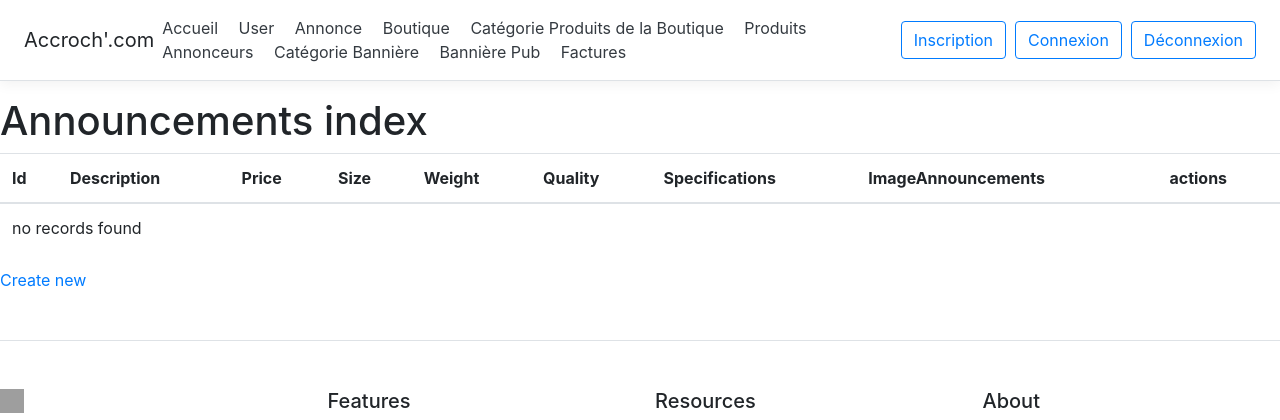
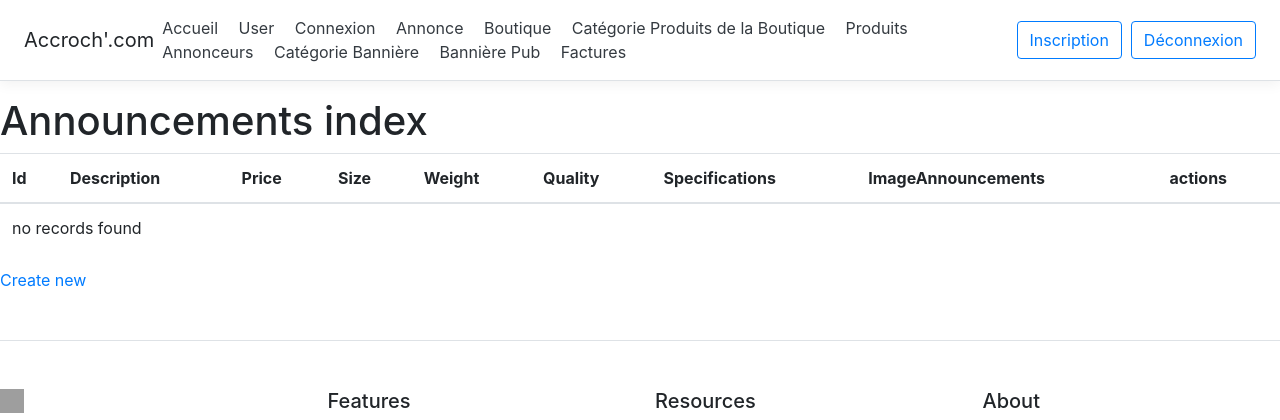
Before and after one commit to Skulkrone/accroch, a Symfony app: template templates/announcements/index.html.twig in a window 1280 px wide. Shown: the top 420 px of the page. Run offline with Twig, Linux system fonts and the light colour scheme; the template is opened without the code that fills it, so the values that code supplies are empty; some libraries are stand-ins or nearby versions; grey boxes are pictures that could not be loaded.

Commit message:
Revert "Changes 4"
This reverts commit cfd9732a186e31668728ef648916e4f22f0da35b.

```diff
--- a/templates/base.html.twig
+++ b/templates/base.html.twig
@@ -15,6 +15,7 @@
                 <nav class="my-2 my-md-0 mr-md-3">
                     <a class="p-2 text-dark" href="/">Accueil</a>
                     <a class="p-2 text-dark" href="/user">User</a>
+                    <a class="p-2 text-dark" href="/login">Connexion</a>
                     <a class="p-2 text-dark" href="/announcements">Annonce</a>
                     <a class="p-2 text-dark" href="/shop">Boutique</a>
                     <a class="p-2 text-dark" href="/cat/shop">Catégorie Produits de la Boutique</a>
@@ -24,14 +25,8 @@
                     <a class="p-2 text-dark" href="/banner">Bannière Pub</a>
                     <a class="p-2 text-dark" href="/invoices">Factures</a>
                 </nav>
-                {% if app.user %}
-                    <a class="btn btn-outline-primary" href="/logout">Déconnexion</a>
-                {% else %}
-                    <a class="btn btn-outline-primary" href="/register">Inscription</a>&nbsp&nbsp
-                    <a class="btn btn-outline-primary" href="/login">Connexion</a>&nbsp&nbsp
-                    <a class="btn btn-outline-primary" href="/logout">Déconnexion</a>
-                {% endif %}
-
+                <a class="btn btn-outline-primary" href="/register">Inscription</a>&nbsp&nbsp
+                <a class="btn btn-outline-primary" href="/logout">Déconnexion</a>
             </div>
         {% endblock %}
         {% block body %}
```
